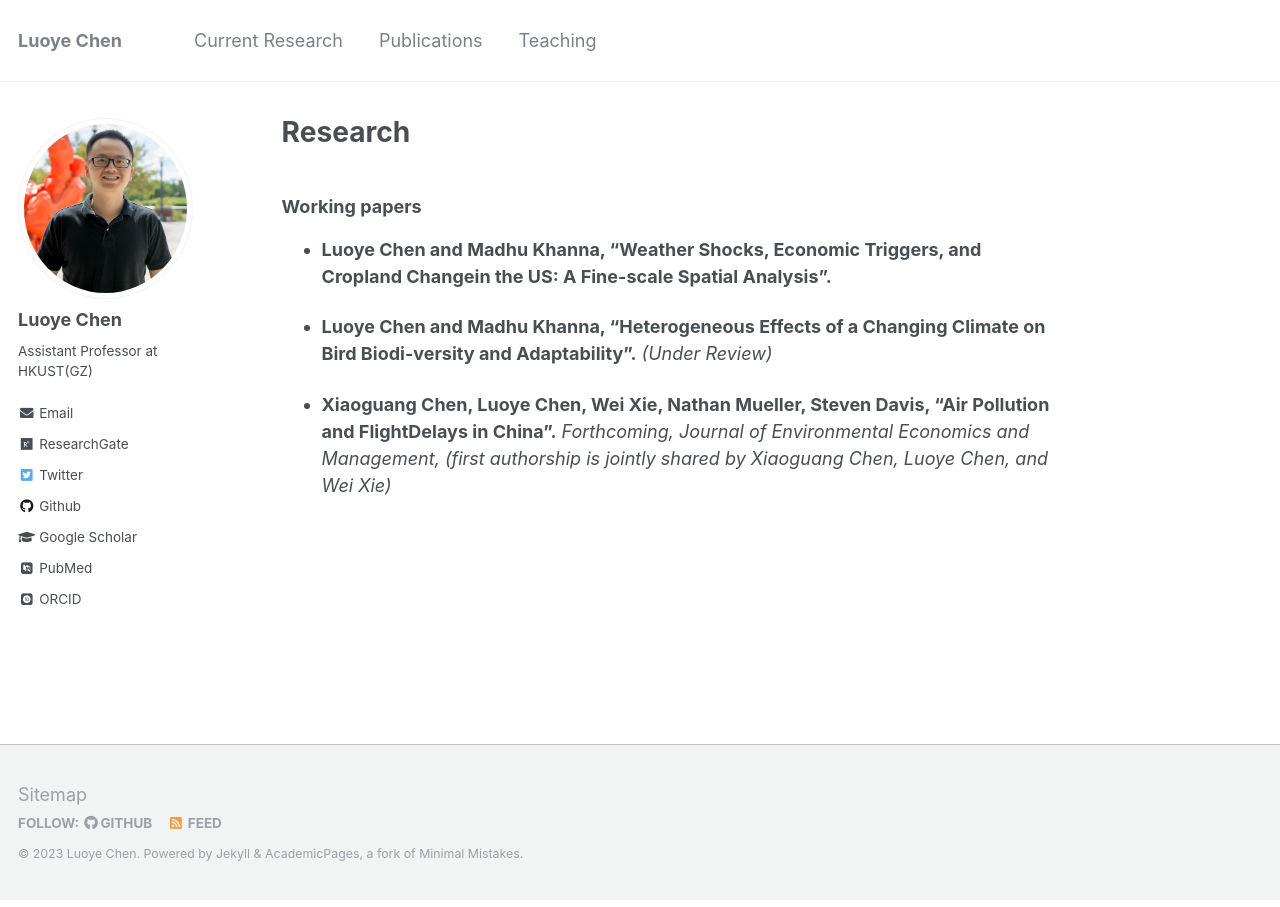
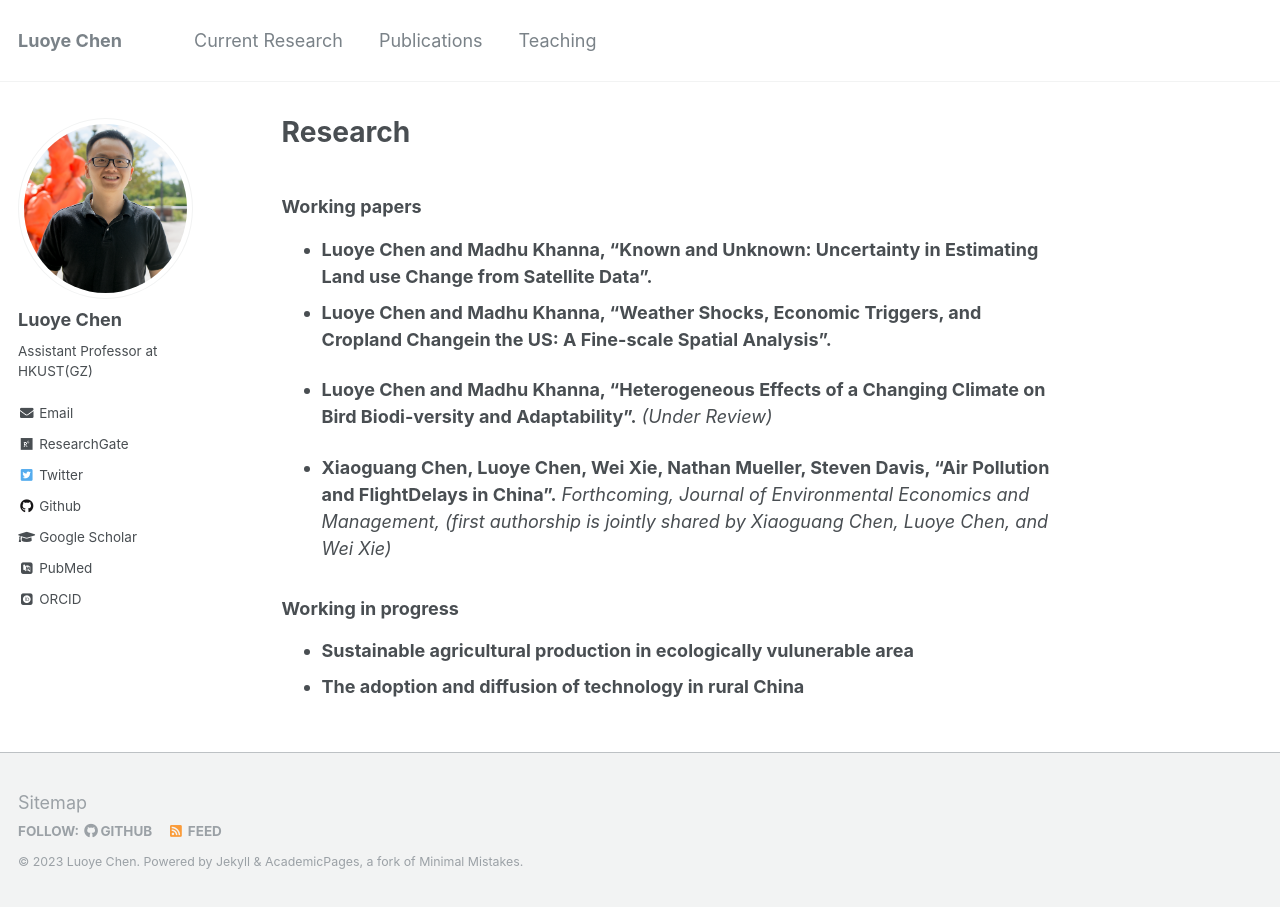
Before and after one commit to luoyec/luoyec.github.io, a Jekyll site: the page built from _pages/workingpaper.md, in a window 1280 px wide. Built offline with Jekyll 4.4.1, drawn with Linux system fonts in a browser that asks for light colours; some web fonts are replaced.

Commit message:
update0305

```diff
--- a/_pages/workingpaper.md
+++ b/_pages/workingpaper.md
@@ -10,8 +10,13 @@ redirect_from:
 
 ### Working papers
 
+- **Luoye Chen and Madhu Khanna, "Known and Unknown: Uncertainty in Estimating Land use Change from Satellite Data".**
 - **Luoye Chen and Madhu Khanna, “Weather Shocks, Economic Triggers, and Cropland Changein the US: A Fine-scale Spatial Analysis”.**
 
 - **Luoye Chen and Madhu Khanna, “Heterogeneous Effects of a Changing Climate on Bird Biodi-versity and Adaptability”.** *(Under Review)*
 
 - **Xiaoguang Chen, Luoye Chen, Wei Xie, Nathan Mueller, Steven Davis, “Air Pollution and FlightDelays in China".** *Forthcoming, Journal of Environmental Economics and Management, (first authorship is jointly shared by Xiaoguang Chen, Luoye Chen, and Wei Xie)*
+
+### Working in progress
+- **Sustainable agricultural production in ecologically vulunerable area**
+- **The adoption and diffusion of technology in rural China**
```
